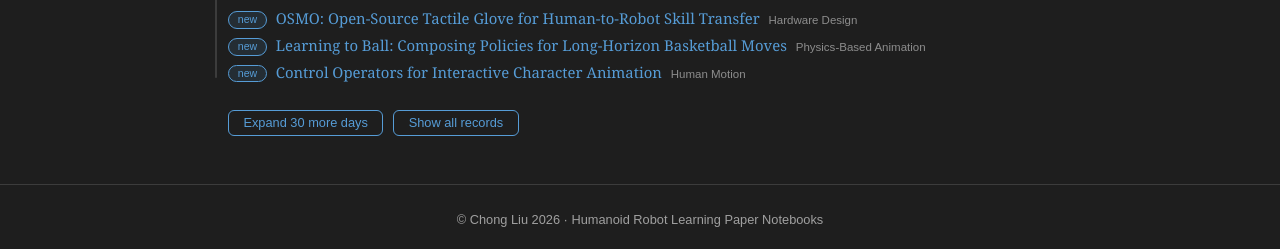
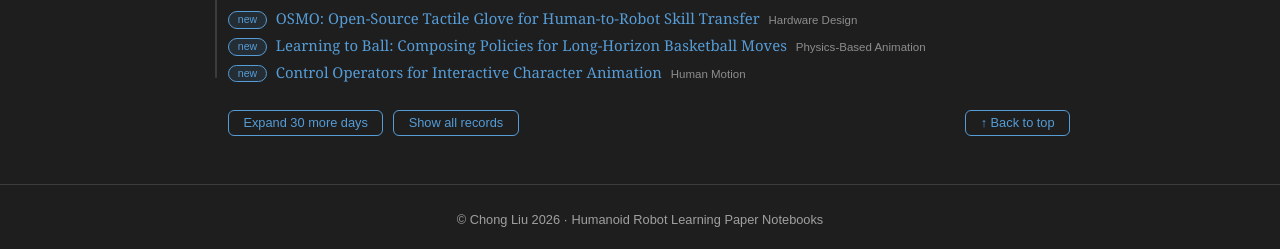
Before and after one commit to ImChong/Humanoid_Robot_Learning_Paper_Notebooks, a Jekyll site: the page built from updates.html, in a window 1280 px wide and 1400 px high, scrolled down 4647 px. Shown: the part 1148-1397 px from the top of the window. Built offline with Jekyll 4.4.1, drawn with Linux system fonts in a browser that asks for light colours.

Commit message:
fix(Updates): 回到顶部按钮始终显示并靠右对齐
将回到顶部从展开态条件渲染改为时间线底部常驻；左侧保留展开/收起操作。

Co-authored-by: Chong Liu <chongliu2021@163.com>

```diff
--- a/assets/css/style.css
+++ b/assets/css/style.css
@@ -2231,9 +2231,20 @@ a.updates-item-link:hover {
 .updates-timeline-actions {
   display: flex;
   flex-wrap: wrap;
+  align-items: center;
   gap: 10px;
   margin-top: 18px;
   padding-left: 18px;
+}
+
+.updates-timeline-actions-left {
+  display: flex;
+  flex-wrap: wrap;
+  gap: 10px;
+}
+
+.updates-timeline-back-to-top {
+  margin-left: auto;
 }
 
 .updates-timeline-more-days,
--- a/updates.html
+++ b/updates.html
@@ -363,23 +363,25 @@ title: "Update Log"
     return showAll || windowDays > TIMELINE_WINDOW_DAYS;
   }
 
-  function timelineActionsHtml(lang, visibleDays, windowDays, showAll) {
+  function timelineActionsHtml(lang, visibleDays, windowDays, showAll, activeDate) {
     if (!days.length) return '';
-    var expanded = isTimelineExpanded(windowDays, showAll);
-    var hasMore = !showAll && visibleDays.length < days.length;
-    if (!expanded && !hasMore) return '';
+    var expanded = !activeDate && isTimelineExpanded(windowDays, showAll);
+    var hasMore = !activeDate && !showAll && visibleDays.length < days.length;
     var t = I18N[lang];
-    var buttons = '';
-    if (hasMore) {
-      buttons += '<button type="button" class="updates-timeline-more-days">' + escapeHtml(t.expandMoreDays) + '</button>' +
-        '<button type="button" class="updates-timeline-show-all">' + escapeHtml(t.expandAll) + '</button>';
-    }
-    if (expanded) {
-      buttons += '<button type="button" class="updates-timeline-collapse">' + escapeHtml(t.collapseTo30Days) + '</button>' +
-        '<button type="button" class="updates-timeline-back-to-top">' + escapeHtml(t.backToTop) + '</button>';
+    var leftButtons = '';
+    if (!activeDate) {
+      if (hasMore) {
+        leftButtons += '<button type="button" class="updates-timeline-more-days">' + escapeHtml(t.expandMoreDays) + '</button>' +
+          '<button type="button" class="updates-timeline-show-all">' + escapeHtml(t.expandAll) + '</button>';
+      }
+      if (expanded) {
+        leftButtons += '<button type="button" class="updates-timeline-collapse">' + escapeHtml(t.collapseTo30Days) + '</button>';
+      }
     }
     return '<div class="updates-timeline-actions" role="group" aria-label="' + escapeHtml(t.timelineActionsAria) + '">' +
-      buttons + '</div>';
+      (leftButtons ? '<div class="updates-timeline-actions-left">' + leftButtons + '</div>' : '') +
+      '<button type="button" class="updates-timeline-back-to-top">' + escapeHtml(t.backToTop) + '</button>' +
+      '</div>';
   }
 
   function timelineHtml(lang, activeDate, windowDays, showAll) {
@@ -397,7 +399,7 @@ title: "Update Log"
     for (var i = 0; i < shown.length; i++) {
       daysHtml += dayHtml(shown[i], lang);
     }
-    var actionsHtml = activeDate ? '' : timelineActionsHtml(lang, shown, windowDays, showAll);
+    var actionsHtml = timelineActionsHtml(lang, shown, windowDays, showAll, activeDate);
     return '<div class="updates-timeline">' +
       '<h2 class="updates-timeline-title">📜 ' + escapeHtml(t.timelineTitle) + '</h2>' +
       filterBar +
```
Also changed, not shown: tests/test_updates_timeline.py (+9 -2 lines).
